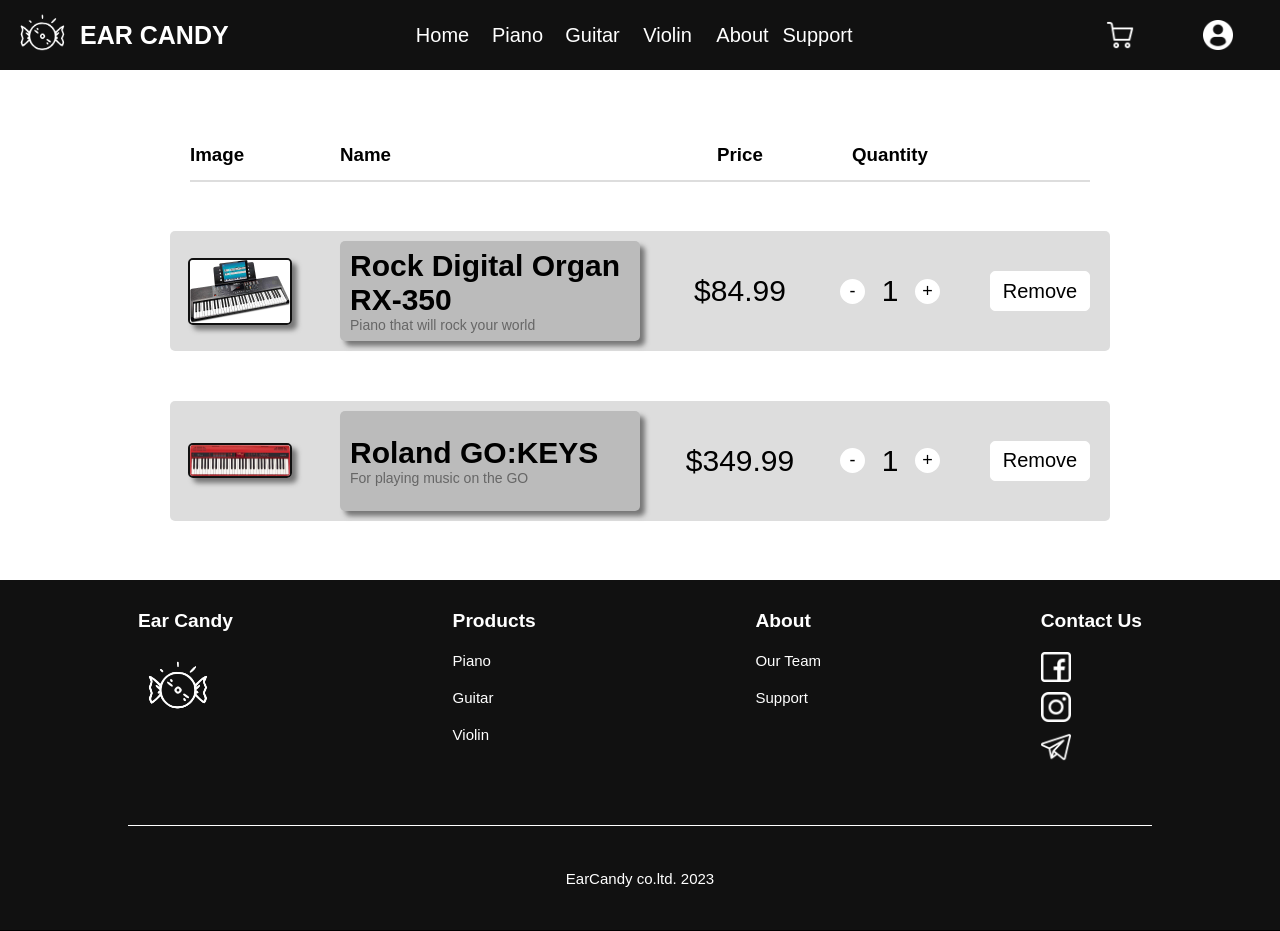
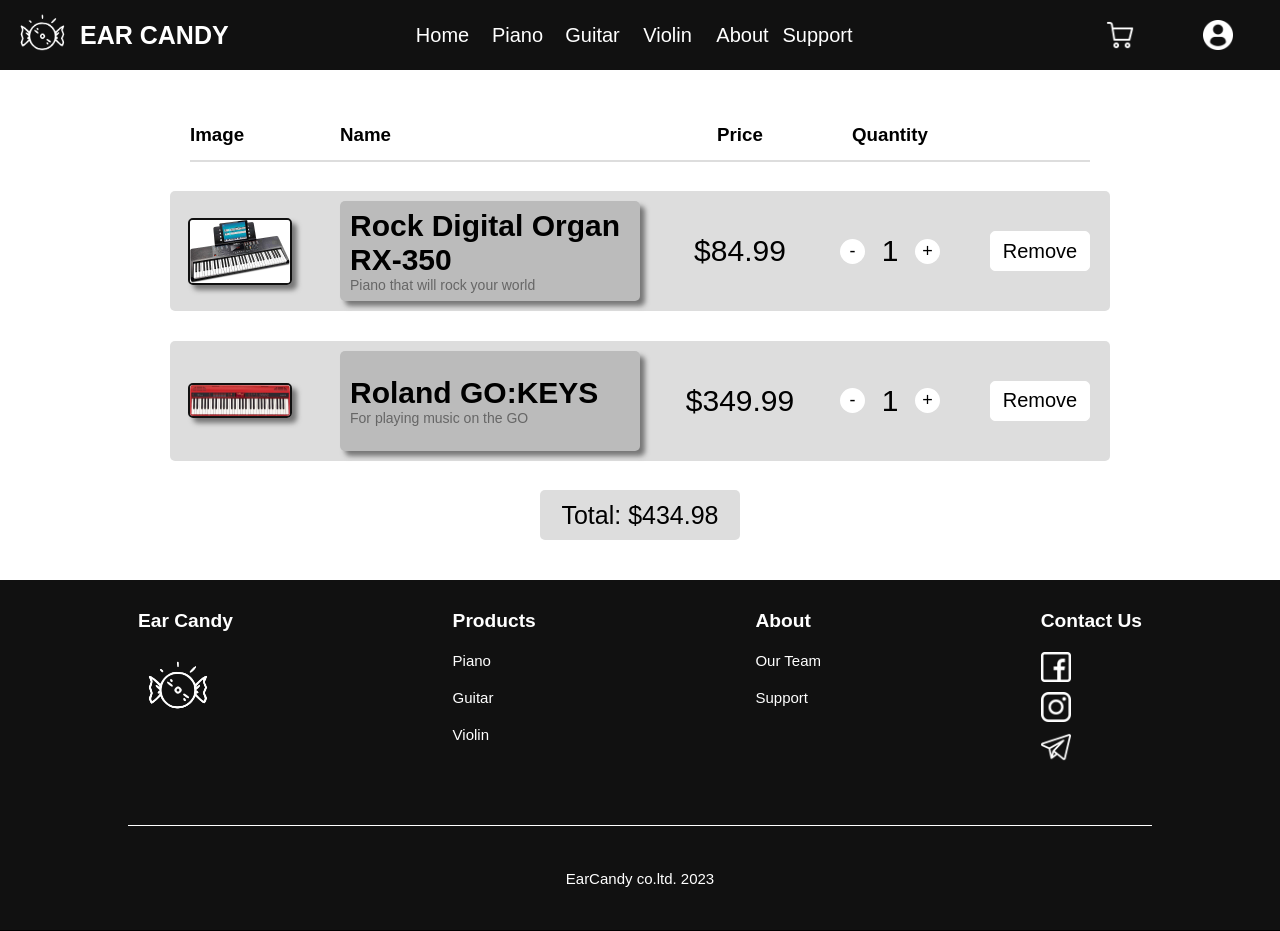
Before and after one commit to TongHeang1202/cs128_final, a PHP site: page /cart-page.php in a window 1280 px wide. Run offline with PHP 8.4, Linux system fonts and the light colour scheme; a user stored in the database is signed in; data comes from the database, SQL or seed files in the repository.

Commit message:
add stuff

```diff
--- a/cart-page.php
+++ b/cart-page.php
@@ -81,6 +81,7 @@
         <?php
 
         $id_array = array();
+        $total = 0;
         while ($cart_item = mysqli_fetch_assoc($q_cart)){
             $product_id = $cart_item["product_id"];
             $tbl_product = "SELECT * FROM `tbl_product` WHERE `product_id` = $product_id";
@@ -90,6 +91,7 @@
 
             if ($cart_item["cart_quantity"] == 0) continue;
             array_push($id_array, $product_id);
+            $total += $product["product_price"] * $cart_item["cart_quantity"];
         ?>
             <div class="products">
                 <div class="product-image">
@@ -113,6 +115,8 @@
 
         ?>
         <?php $_SESSION["id_array"] = $id_array ?>
+
+        <div class="total">Total: $<?php echo $total; ?></div>
     </form>
     <!-- Close Main Body div -->
 
--- a/css/cart-page.css
+++ b/css/cart-page.css
@@ -165,3 +165,15 @@ body {
     background-color: #ddd;
     border: 1px solid #111;
 }
+
+.total {
+    display: flex;
+    justify-content: center;
+    align-items: center;
+    width: 200px;
+    height: 50px;
+    background-color: #ddd;
+    border-radius: 5px;
+    font-size: 25px;
+    font-weight: 300;
+}
--- a/css/menu.css
+++ b/css/menu.css
@@ -29,8 +29,8 @@ body{
     align-items: center;
     width: 150px;
     height: 50px;
-    border: 2px solid #111;
     border-radius: 7px;
+    box-shadow: 10px 10px 10px #444;
     text-align: center;
     background-color: white;
     color: #111;
@@ -60,6 +60,7 @@ body{
     background-color: white;
     border-radius: 10px;
     border: 2px solid white;
+    box-shadow: 0 0 20px #444;
     overflow: hidden;
     transition: 0.5s;
 }
--- a/menu.php
+++ b/menu.php
@@ -64,7 +64,7 @@
                     <div class="product-showcase-name"><?php echo $product["product_name"]; ?></div>
                     <img class="product-showcase-image" src="<?php echo $product["product_image"]; ?>">
                     <div class="product-showcase-tag">
-                        <span><?php echo "$" . $product["product_price"]; ?></span>\
+                        <span><?php echo "$" . $product["product_price"]; ?></span>
                     </div>
                 </a>
             <?php
```
